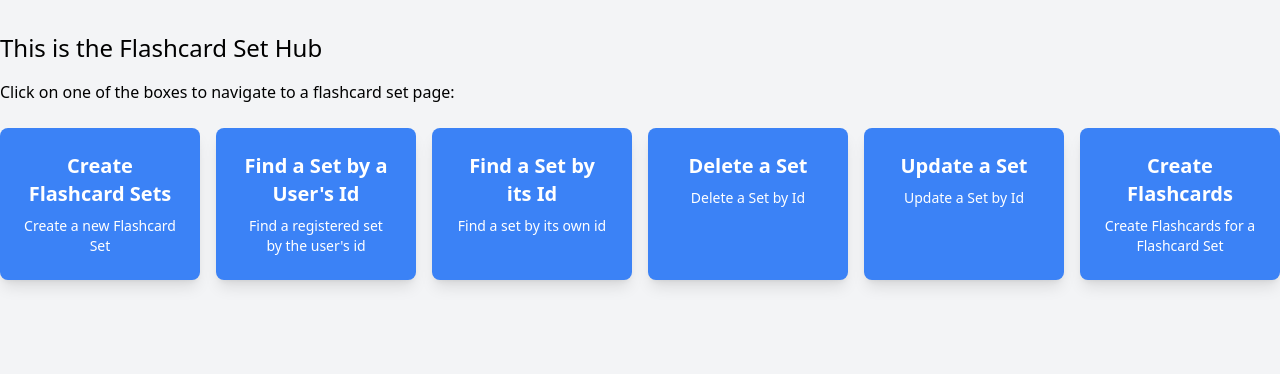
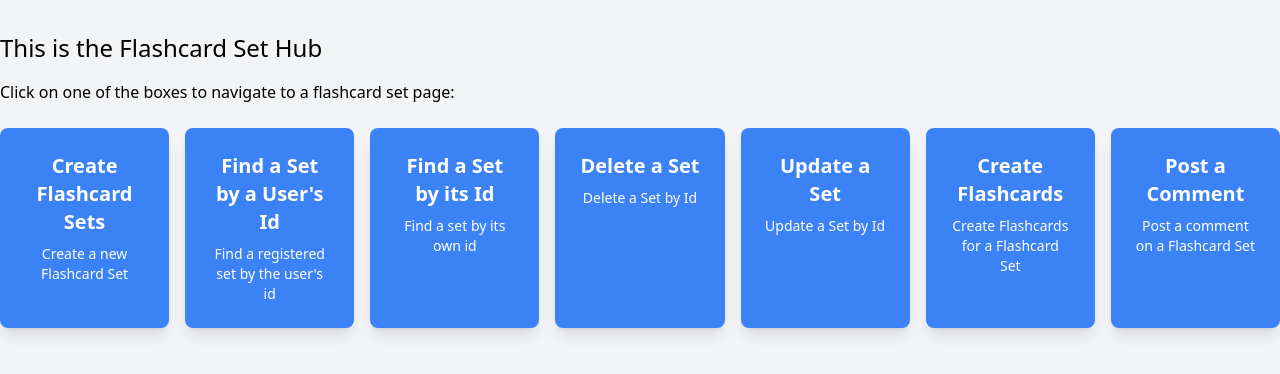
Before and after one commit to MiaNSlater/codespaces-django, a Django app: page /sethub in a window 1280 px wide. Shown: the part 72-446 px from the top of the page. Run offline with Django 5.2, Linux system fonts and the light colour scheme; some libraries are stand-ins or nearby versions.

Commit message:
Added post comment page button

```diff
--- a/flashcards/templates/flashcard_set_hub.html
+++ b/flashcards/templates/flashcard_set_hub.html
@@ -30,7 +30,7 @@
             <h1 class="text-2xl font bold">This is the Flashcard Set Hub</h1>
             <p class="mt-4">Click on one of the boxes to navigate to a flashcard set page:</p>
 
-            <div class="grid grid-cols-2 sm:grid-cols-3 md:grid-cols-4 lg:grid-cols-6 gap-4 mt-6">
+            <div class="grid grid-cols-2 sm:grid-cols-3 md:grid-cols-4 lg:grid-cols-7 gap-4 mt-6">
                 <a href="createsets" class="bg-blue-500 text-white text-center rounded-lg p-6 shadow-lg hover:bg-blue-600 transition">
                     <h2 class="text-xl font-bold">Create Flashcard Sets</h2>
                     <p class="mt-2 text-sm">Create a new Flashcard Set</p>
@@ -55,6 +55,10 @@
                     <h2 class="text-xl font-bold">Create Flashcards</h2>
                     <p class="mt-2 text-sm">Create Flashcards for a Flashcard Set</p>
                 </a>
+                <a href="postcomment" class="bg-blue-500 text-white text-center rounded-lg p-6 shadow-lg hover:bg-blue-600 transition">
+                    <h2 class="text-xl font-bold">Post a Comment</h2>
+                    <p class="mt-2 text-sm">Post a comment on a Flashcard Set</p>
+                </a>
             </div>
         </div>
     </body>
```
